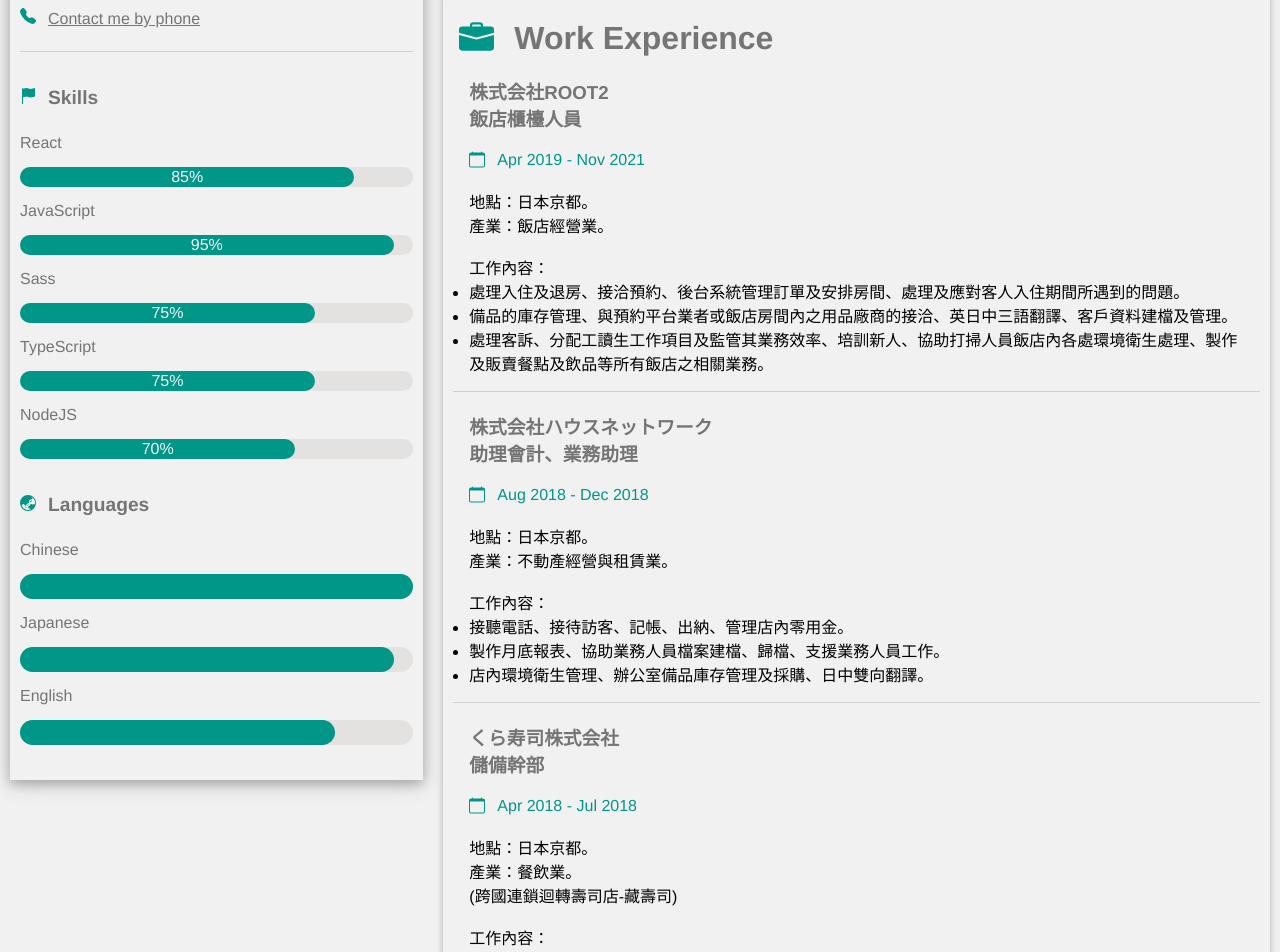
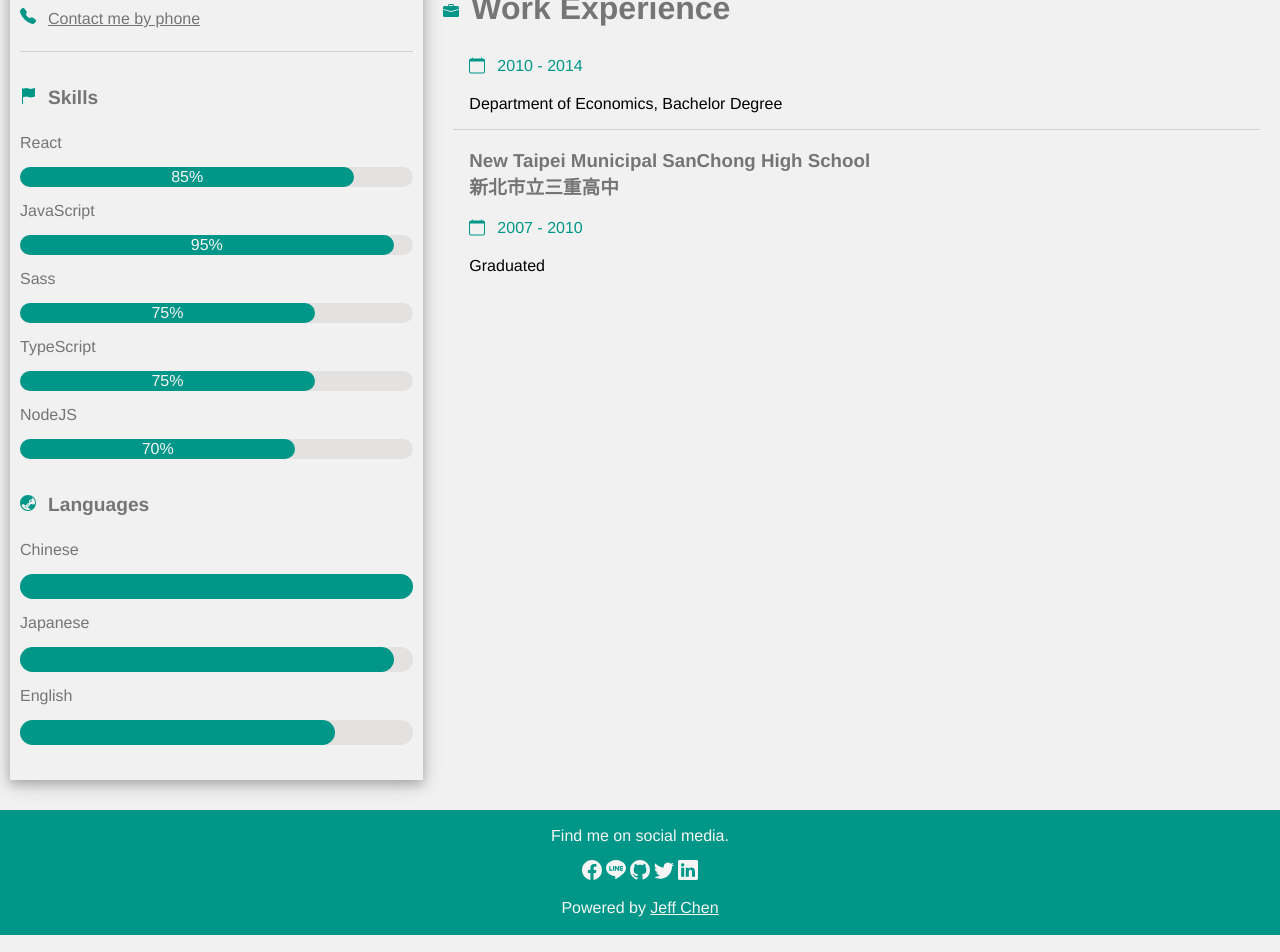
Before and after one commit to YuanShiKai524/my-portfolio, a React (Create React App) app: page / in a window 1280 px wide. Shown: the part 440-1392 px from the top of the page. Built offline with nearby package versions, Linux system fonts and the light colour scheme.

Commit message:
以防萬一先保存一個測試用

```diff
--- a/src/components/RightColumn.tsx
+++ b/src/components/RightColumn.tsx
@@ -1,13 +1,6 @@
-import { useEffect, useState } from 'react';
-import axios from 'axios';
+import GetData from "../helpers/GetData"
 
 const RightColumn = () => {
-
-  // useState({})
-
-  // useEffect(() => {
-
-  // }, [])
 
   return (
     <div className="col-8 col">
@@ -44,74 +37,7 @@ const RightColumn = () => {
           </div>
         </div>
       </div>
-      <div className="section-container">
-        <h1 className="title-section">
-          <svg xmlns="http://www.w3.org/2000/svg" width="16" height="16" fill="currentColor" className="bi bi-briefcase-fill" viewBox="0 0 16 16">
-            <path d="M6.5 1A1.5 1.5 0 0 0 5 2.5V3H1.5A1.5 1.5 0 0 0 0 4.5v1.384l7.614 2.03a1.5 1.5 0 0 0 .772 0L16 5.884V4.5A1.5 1.5 0 0 0 14.5 3H11v-.5A1.5 1.5 0 0 0 9.5 1h-3zm0 1h3a.5.5 0 0 1 .5.5V3H6v-.5a.5.5 0 0 1 .5-.5z" />
-            <path d="M0 12.5A1.5 1.5 0 0 0 1.5 14h13a1.5 1.5 0 0 0 1.5-1.5V6.85L8.129 8.947a.5.5 0 0 1-.258 0L0 6.85v5.65z" />
-          </svg>
-          Work Experience
-        </h1>
-        <div className="content-section">
-          <div className="content-container">
-            <h3>株式会社ROOT2</h3>
-            <h3>飯店櫃檯人員</h3>
-            <span>
-              <svg xmlns="http://www.w3.org/2000/svg" width="16" height="16" fill="currentColor" className="bi bi-calendar" viewBox="0 0 16 16">
-                <path d="M3.5 0a.5.5 0 0 1 .5.5V1h8V.5a.5.5 0 0 1 1 0V1h1a2 2 0 0 1 2 2v11a2 2 0 0 1-2 2H2a2 2 0 0 1-2-2V3a2 2 0 0 1 2-2h1V.5a.5.5 0 0 1 .5-.5zM1 4v10a1 1 0 0 0 1 1h12a1 1 0 0 0 1-1V4H1z" />
-              </svg>
-              Apr&nbsp;2019&nbsp;-&nbsp;Nov&nbsp;2021
-            </span>
-            <div className="sub-content">
-              地點：日本京都。<br />產業：飯店經營業。<br /><br />
-              工作內容：<br />
-              <ul>
-                <li>處理入住及退房、接洽預約、後台系統管理訂單及安排房間、處理及應對客人入住期間所遇到的問題。</li>
-                <li>備品的庫存管理、與預約平台業者或飯店房間內之用品廠商的接洽、英日中三語翻譯、客戶資料建檔及管理。</li>
-                <li>處理客訴、分配工讀生工作項目及監管其業務效率、培訓新人、協助打掃人員飯店內各處環境衛生處理、製作及販賣餐點及飲品等所有飯店之相關業務。</li>
-              </ul>
-            </div>
-          </div>
-          <div className="content-container">
-            <h3>株式会社ハウスネットワーク</h3>
-            <h3>助理會計、業務助理</h3>
-            <span>
-              <svg xmlns="http://www.w3.org/2000/svg" width="16" height="16" fill="currentColor" className="bi bi-calendar" viewBox="0 0 16 16">
-                <path d="M3.5 0a.5.5 0 0 1 .5.5V1h8V.5a.5.5 0 0 1 1 0V1h1a2 2 0 0 1 2 2v11a2 2 0 0 1-2 2H2a2 2 0 0 1-2-2V3a2 2 0 0 1 2-2h1V.5a.5.5 0 0 1 .5-.5zM1 4v10a1 1 0 0 0 1 1h12a1 1 0 0 0 1-1V4H1z" />
-              </svg>
-              Aug&nbsp;2018&nbsp;-&nbsp;Dec&nbsp;2018
-            </span>
-            <div className="sub-content">
-              地點：日本京都。<br />產業：不動產經營與租賃業。<br /><br />
-              工作內容：<br />
-              <ul>
-                <li>接聽電話、接待訪客、記帳、出納、管理店內零用金。</li>
-                <li>製作月底報表、協助業務人員檔案建檔、歸檔、支援業務人員工作。</li>
-                <li>店內環境衛生管理、辦公室備品庫存管理及採購、日中雙向翻譯。</li>
-              </ul>
-            </div>
-          </div>
-          <div className="content-container">
-            <h3>くら寿司株式会社</h3>
-            <h3>儲備幹部</h3>
-            <span>
-              <svg xmlns="http://www.w3.org/2000/svg" width="16" height="16" fill="currentColor" className="bi bi-calendar" viewBox="0 0 16 16">
-                <path d="M3.5 0a.5.5 0 0 1 .5.5V1h8V.5a.5.5 0 0 1 1 0V1h1a2 2 0 0 1 2 2v11a2 2 0 0 1-2 2H2a2 2 0 0 1-2-2V3a2 2 0 0 1 2-2h1V.5a.5.5 0 0 1 .5-.5zM1 4v10a1 1 0 0 0 1 1h12a1 1 0 0 0 1-1V4H1z" />
-              </svg>
-              Apr&nbsp;2018&nbsp;-&nbsp;Jul&nbsp;2018
-            </span>
-            <div className="sub-content">
-              地點：日本京都。<br />產業：餐飲業。<br />(跨國連鎖迴轉壽司店-藏壽司)<br /><br />
-              工作內容：<br />
-              <ul>
-                <li>食材期限及衛生管理、食材庫存管理、料理調理、開店準備及備料。</li>
-                <li>出餐效率控管、人員調整與各區調配、壽司迴轉鏈控管。</li>
-                <li>打掃衛生、關店整理、支援內外場、電話訂單接洽、受理客訴等店內各項事務。</li>
-              </ul>
-            </div>
-          </div>
-        </div>
-      </div>
+      <GetData />
     </div>
   )
 }
--- /dev/null
+++ b/src/helpers/GetData.tsx
@@ -0,0 +1,130 @@
+import { useEffect, useState } from 'react'
+import axios, {AxiosResponse, AxiosError} from 'axios'
+
+interface Work<S = string> {
+  company: S
+  position: S
+  year: S
+  location: S
+  industry: S
+  descriptions: {
+    1: S
+    2: S
+    3: S
+  }
+}
+
+interface Education<S = string> {
+  school_en: S
+  school_cn: S
+  year: S
+  status: S
+}
+
+interface Data<S = string> {
+  title: {
+    name: S
+    svgClass: S
+    path: {
+      1: S
+      2: S
+    }
+  }
+  college?: Education
+  high_school?: Education
+  root2?: Work
+  hnw?: Work
+  kura?: Work
+}
+
+interface ResponseData {
+  education: Data
+  works: Data
+}
+
+interface DataStatus {
+  isLoading: boolean,
+  errorMsg: string,
+  data: Data
+}
+
+const GetData = () => {
+
+  const initDataStatus: DataStatus = {
+    isLoading: true,
+    errorMsg: "",
+    data: {
+      title: {
+        name: "",
+        svgClass: "",
+        path: {
+          1: "",
+          2: ""
+        }
+      }
+    }
+  }
+
+  const [dataStatus, setDataStatus] = useState(initDataStatus)
+
+  useEffect(() => {
+    if (dataStatus.isLoading) {
+      axios('/data/data.json')
+      .then(
+        (res: AxiosResponse<ResponseData>) => {
+          setDataStatus({...dataStatus, isLoading: false, data: res.data.works})
+        }
+      )
+      .catch((err: AxiosError) => {
+        setDataStatus({...dataStatus, isLoading: false, errorMsg: err.message})
+      })
+    }
+  }, [])
+
+  const {isLoading, errorMsg, data: {title, root2, hnw, kura}} = dataStatus
+  const {name,svgClass, path} = title
+
+  return (
+    <>
+      {
+        isLoading ? <h1>Loading...</h1> :
+        errorMsg ? <h1 style={{color: "red"}}>{errorMsg}</h1> :
+        <>
+          <h1 className="title-section">
+            <svg xmlns="http://www.w3.org/2000/svg" width="16" height="16" fill="currentColor" className={title.svgClass} viewBox="0 0 16 16">
+              <path d={title.path[1]} />
+              <path d={title.path[2]} />
+            </svg>
+            {title.name}
+          </h1>
+          <div className="content-section">
+            <div className="content-container">
+              <h3>{}</h3>
+              <h3>{}</h3>
+              <span>
+                <svg xmlns="http://www.w3.org/2000/svg" width="16" height="16" fill="currentColor" className="bi bi-calendar" viewBox="0 0 16 16">
+                  <path d="M3.5 0a.5.5 0 0 1 .5.5V1h8V.5a.5.5 0 0 1 1 0V1h1a2 2 0 0 1 2 2v11a2 2 0 0 1-2 2H2a2 2 0 0 1-2-2V3a2 2 0 0 1 2-2h1V.5a.5.5 0 0 1 .5-.5zM1 4v10a1 1 0 0 0 1 1h12a1 1 0 0 0 1-1V4H1z" />
+                </svg>
+                2010&nbsp;-&nbsp;2014
+              </span>
+              <p className="sub-content">Department of Economics, Bachelor Degree</p>
+            </div>
+            <div className="content-container">
+              <h3>New Taipei Municipal SanChong High School</h3>
+              <h3>新北市立三重高中</h3>
+              <span>
+                <svg xmlns="http://www.w3.org/2000/svg" width="16" height="16" fill="currentColor" className="bi bi-calendar" viewBox="0 0 16 16">
+                  <path d="M3.5 0a.5.5 0 0 1 .5.5V1h8V.5a.5.5 0 0 1 1 0V1h1a2 2 0 0 1 2 2v11a2 2 0 0 1-2 2H2a2 2 0 0 1-2-2V3a2 2 0 0 1 2-2h1V.5a.5.5 0 0 1 .5-.5zM1 4v10a1 1 0 0 0 1 1h12a1 1 0 0 0 1-1V4H1z" />
+                </svg>
+                2007&nbsp;-&nbsp;2010
+              </span>
+              <p className="sub-content">Graduated</p>
+            </div>
+          </div>
+        </>
+      }
+    </>
+  )
+}
+
+export default GetData
```
